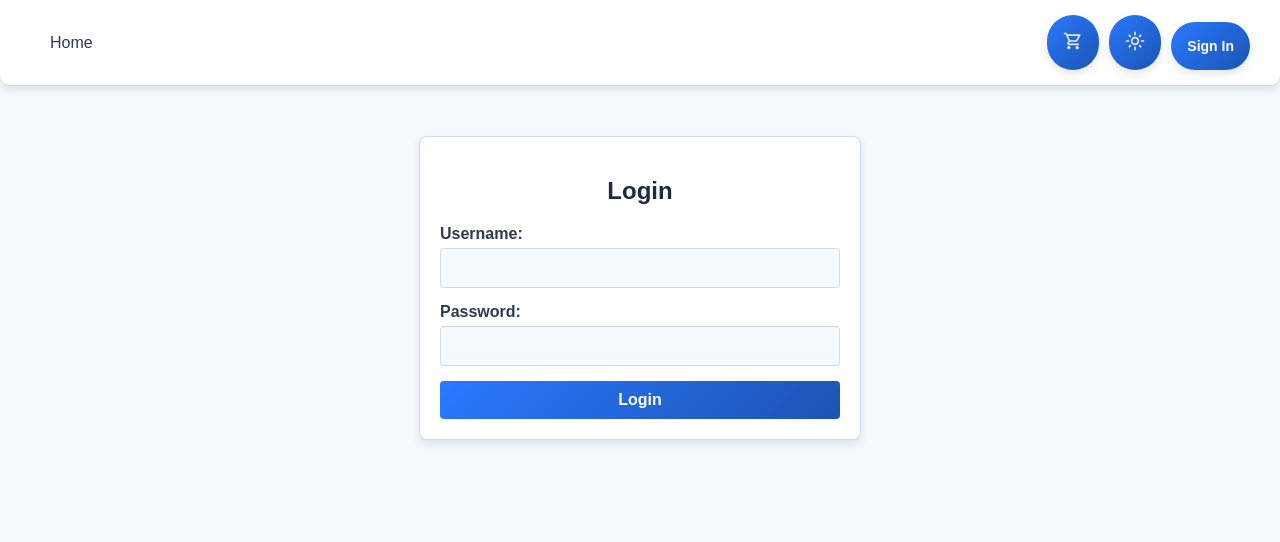
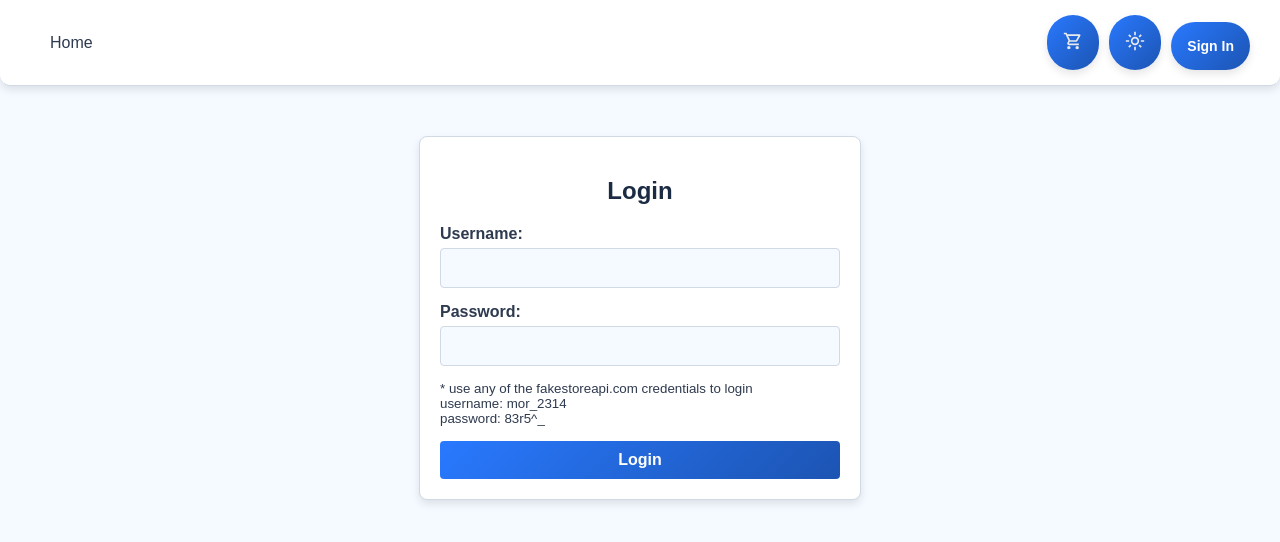
Before and after one commit to GeorgeTch/E-Commerce-Web-App, an Angular app: page /login in a window 1280 px wide. Shown: the top 542 px of the page. Built offline with nearby package versions, Linux system fonts and the light colour scheme.

Commit message:
added credentials for tests

```diff
--- a/src/app/components/login/login.component.html
+++ b/src/app/components/login/login.component.html
@@ -15,6 +15,16 @@
         required
       />
     </div>
+    <div>
+      <small>
+        * use any of the fakestoreapi.com credentials to login
+
+        <br />
+        username: mor_2314
+        <br />
+        password: 83r5^_
+      </small>
+    </div>
     <button type="submit">Login</button>
     <div *ngIf="errorMessage" class="error">{{ errorMessage }}</div>
   </form>
```
